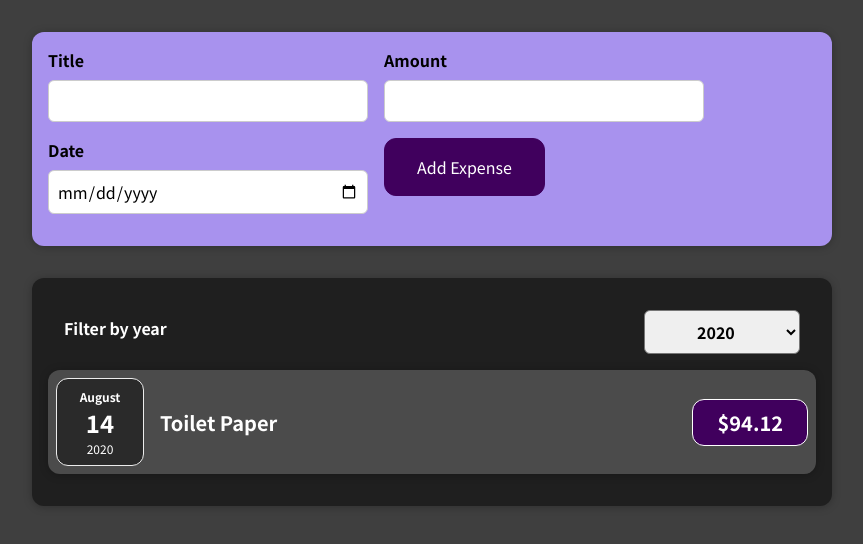
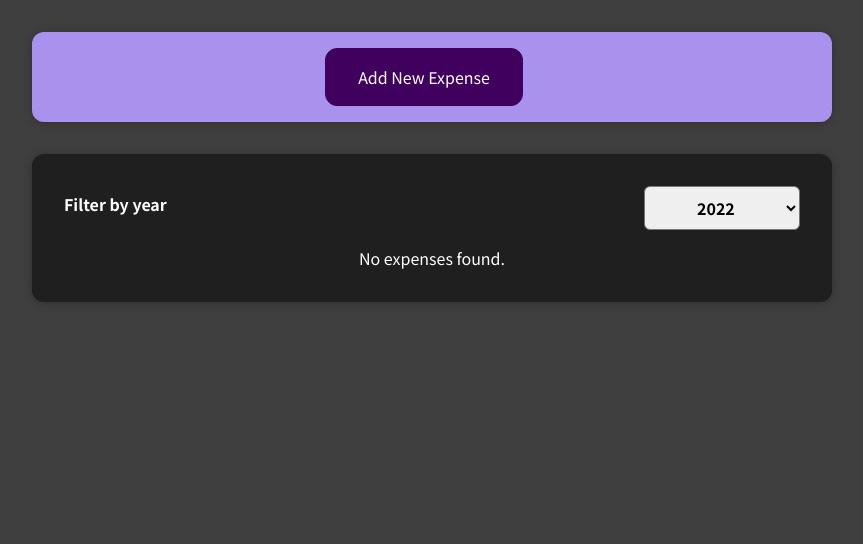
Before and after one commit to bbogomilov1/expenses-app--react, a React (Create React App) app: page / in a window 1280 px wide. Shown: the top 544 px of the page, without its empty margins (208-1071 px from the left). Built offline with nearby package versions, Linux system fonts and the light colour scheme.

Commit message:
add expense and cancel buttons

```diff
--- a/src/components/Expenses/ExpenseDate.js
+++ b/src/components/Expenses/ExpenseDate.js
@@ -4,7 +4,6 @@
   const month = props.date.toLocaleString("en-US", { month: "long" });
   const day = props.date.toLocaleString("en-US", { day: "2-digit" });
   const year = props.date.getFullYear();
-  console.log(props.date);
 
   return (
     <div className="expense-date">
--- a/src/components/Expenses/ExpenseItem.js
+++ b/src/components/Expenses/ExpenseItem.js
@@ -4,6 +4,7 @@
 
 const ExpenseItem = (props) => {
   return (
+    <li>
       <Card className="expense-item">
         <ExpenseDate date={props.date} />
         <div className="expense-item__description">
@@ -11,6 +12,7 @@
           <div className="expense-item__price">${props.amount}</div>
         </div>
       </Card>
+    </li>
   );
 };
 
--- a/src/components/Expenses/Expenses.js
+++ b/src/components/Expenses/Expenses.js
@@ -1,11 +1,11 @@
 import { useState } from "react";
 import Card from "../UI/Card";
-import ExpenseItem from "./ExpenseItem";
 import "./Expenses.css";
 import ExpensesFilter from "./ExpensesFilter";
+import ExpensesList from "./ExpensesList";
 
 const Expenses = (props) => {
-  const [filteredYear, setFilteredYear] = useState("2020");
+  const [filteredYear, setFilteredYear] = useState("2022");
 
   const filterChangeHandler = (selectedYear) => {
     setFilteredYear(selectedYear);
@@ -15,26 +15,13 @@
     (expense) => expense.date.getFullYear().toString() === filteredYear
   );
 
-  let expenseContent = <p>No expenses found.</p>;
-
-  if (filteredExpenses.length > 0) {
-    expenseContent = filteredExpenses.map((expense) => (
-      <ExpenseItem
-        key={expense.id}
-        title={expense.title}
-        amount={expense.amount}
-        date={expense.date}
-      />
-    ));
-  }
-
   return (
     <Card className="expenses">
       <ExpensesFilter
         selected={filteredYear}
         onFilterChange={filterChangeHandler}
       />
-      {expenseContent}
+      <ExpensesList items={filteredExpenses} />
     </Card>
   );
 };
--- /dev/null
+++ b/src/components/Expenses/ExpensesList.css
@@ -0,0 +1,9 @@
+.expenses-list {
+  list-style: none;
+  padding: 0;
+}
+
+.expenses-list__fallback {
+  color: white;
+  text-align: center;
+}
--- /dev/null
+++ b/src/components/Expenses/ExpensesList.js
@@ -0,0 +1,23 @@
+import ExpenseItem from "./ExpenseItem";
+import "./ExpensesList.css";
+
+const ExpensesList = (props) => {
+  if (props.items.length === 0) {
+    return <p className="expenses-list__fallback">No expenses found.</p>;
+  }
+
+  return (
+    <ul className="expenses-list">
+      {props.items.map((expense) => (
+        <ExpenseItem
+          key={expense.id}
+          title={expense.title}
+          amount={expense.amount}
+          date={expense.date}
+        />
+      ))}
+    </ul>
+  );
+};
+
+export default ExpensesList;
--- a/src/components/NewExpense/ExpenseForm.js
+++ b/src/components/NewExpense/ExpenseForm.js
@@ -48,8 +48,6 @@
       date: new Date(enteredDate),
     };
 
-    console.log(expenseData);
-
     props.onSaveExpenseData(expenseData);
     setEnteredTitle("");
     setEnteredAmount("");
@@ -89,6 +87,9 @@
         </div>
         <div className="new-expense__actions">
           <button type="submit">Add Expense</button>
+          <button type="button" onClick={props.onCancel}>
+            Cancel
+          </button>
         </div>
       </div>
     </form>
--- a/src/components/NewExpense/NewExpense.js
+++ b/src/components/NewExpense/NewExpense.js
@@ -1,7 +1,9 @@
 import "./NewExpense.css";
 import ExpenseForm from "./ExpenseForm";
+import { useState } from "react";
 
 const NewExpense = (props) => {
+  const [isEditing, setIsEditing] = useState(false);
   const onSaveExpenseDataHandler = (enteredExpenseData) => {
     const expenseData = {
       ...enteredExpenseData,
@@ -9,10 +11,29 @@
     };
 
     props.onAddExpense(expenseData);
+
+    setIsEditing(false);
   };
+
+  const startEditingHandler = () => {
+    setIsEditing(true);
+  };
+
+  const stopEditingHandler = () => {
+    setIsEditing(false);
+  };
+
   return (
     <div className="new-expense">
-      <ExpenseForm onSaveExpenseData={onSaveExpenseDataHandler} />
+      {!isEditing && (
+        <button onClick={startEditingHandler}>Add New Expense</button>
+      )}
+      {isEditing && (
+        <ExpenseForm
+          onCancel={stopEditingHandler}
+          onSaveExpenseData={onSaveExpenseDataHandler}
+        />
+      )}
     </div>
   );
 };
```
Lines whose indentation alone changed are shown as unchanged.
